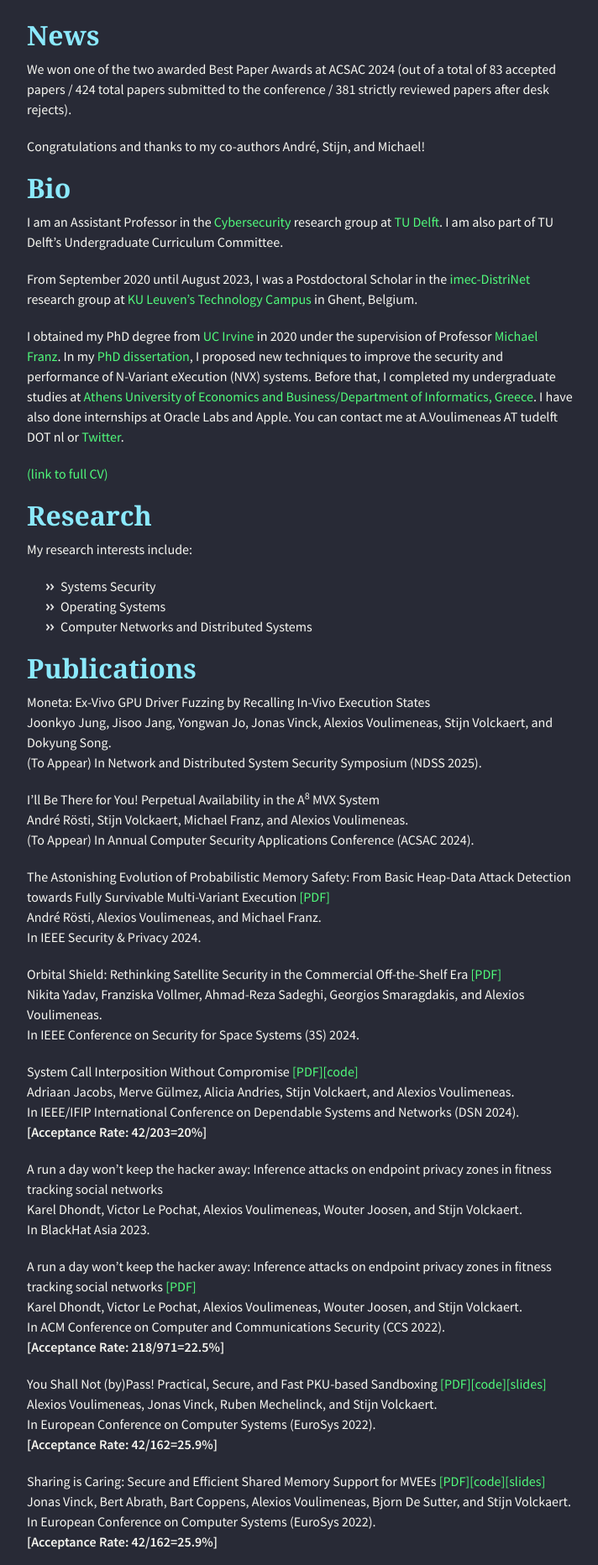
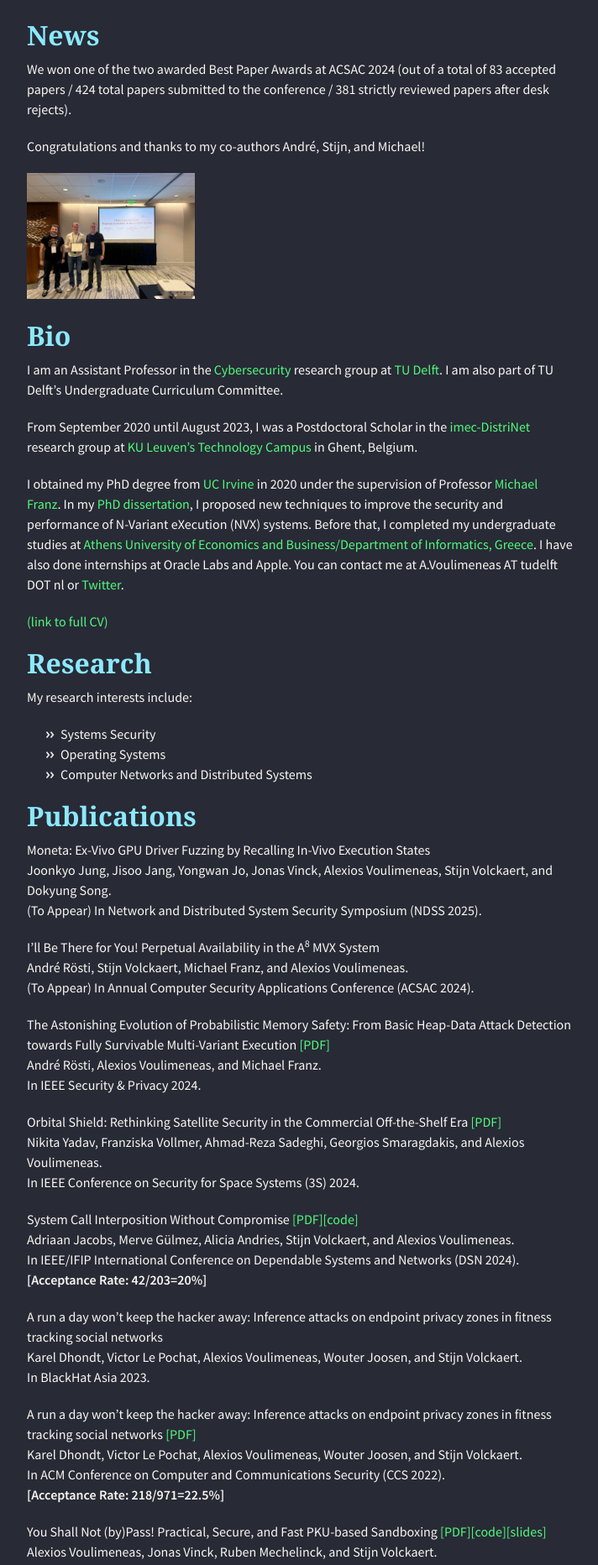
Before and after one commit to alexios-voulimeneas/alexios-voulimeneas.github.io, a Jekyll site: the page built from index.md, in a window 1280 px wide. Shown: the part 567-2431 px from the top of the page at 84% size, without its empty margins (283-995 px from the left). Built offline with Jekyll 4.4.1, drawn with Linux system fonts in a browser that asks for light colours; nearby versions of some CDN libraries; the repository's description, which GitHub fills in, is left out.

Commit message:
Update index.md

```diff
--- a/index.md
+++ b/index.md
@@ -9,6 +9,8 @@ layout: default
 We won one of the two awarded Best Paper Awards at ACSAC 2024 (out of a total of 83 accepted papers / 424 total papers submitted to the conference / 381 strictly reviewed papers after desk rejects).
 
 Congratulations and thanks to my co-authors André, Stijn, and Michael!
+
+<img src="acsac2024.jpg" width="200">
 
 ## [](#header-2)Bio
 
```
